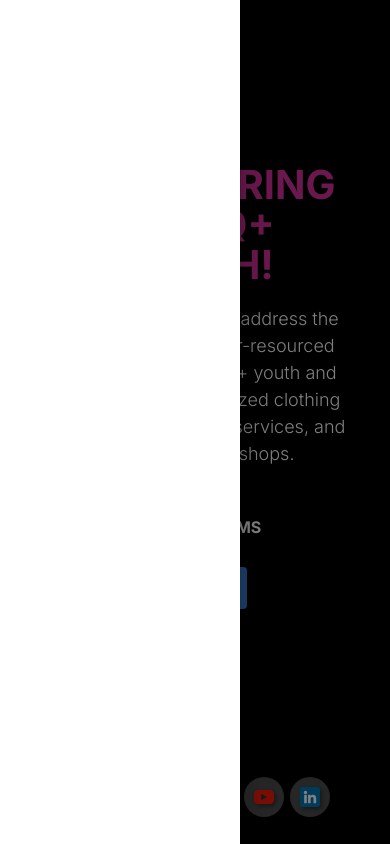
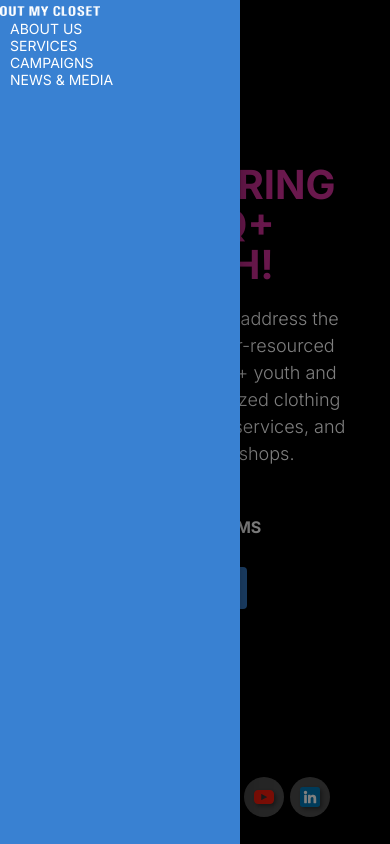
Before and after one commit to ronneildn/outmycloset, a Next.js app: page / in a window 390 px wide. Both pictures are taken after a click on the button "open drawer". Shown: the top 844 px of the page. Built offline with nearby package versions, Linux system fonts and the light colour scheme; no server answers.

Commit message:
initial draw styling

```diff
--- a/app/page.js
+++ b/app/page.js
@@ -15,7 +15,7 @@ export default function Home() {
                     name="Out My Closet"
                     content="Generated by create next app"
                 />
-                <link rel="icon" href="../public/favicon.ico" />
+                <link rel="icon" href="@/public/favicon.ico" />
             </Head>
 
             <PublicLayout>
--- a/components/Navigation/PublicHeader.js
+++ b/components/Navigation/PublicHeader.js
@@ -93,6 +93,7 @@ const PublicHeader = (props) => {
             <Box component="nav">
                 <Drawer
                     //container={container}
+                    className={classes.drawer}
                     variant="temporary"
                     open={mobileOpen}
                     onClose={handleDrawerToggle}
@@ -138,6 +139,11 @@ const useStyles = makeStyles()((theme) => ({
         flex: "1 1 0%",
         alignItems: "center",
     },
+    drawer: {
+        ".MuiPaper-root": {
+            backgroundColor: theme.palette.primary.main,
+        },
+    },
 }));
 
 export default PublicHeader;
```
